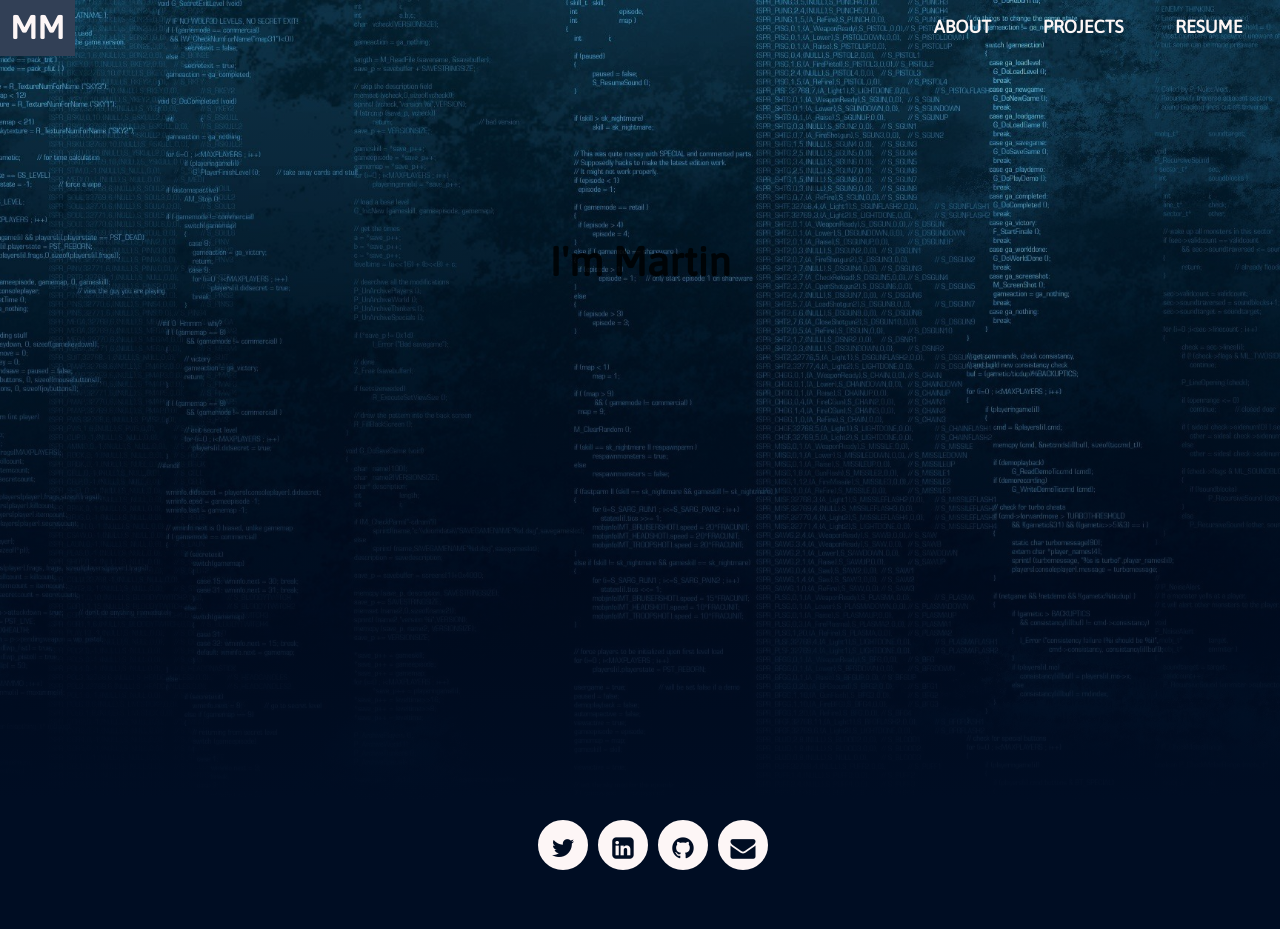
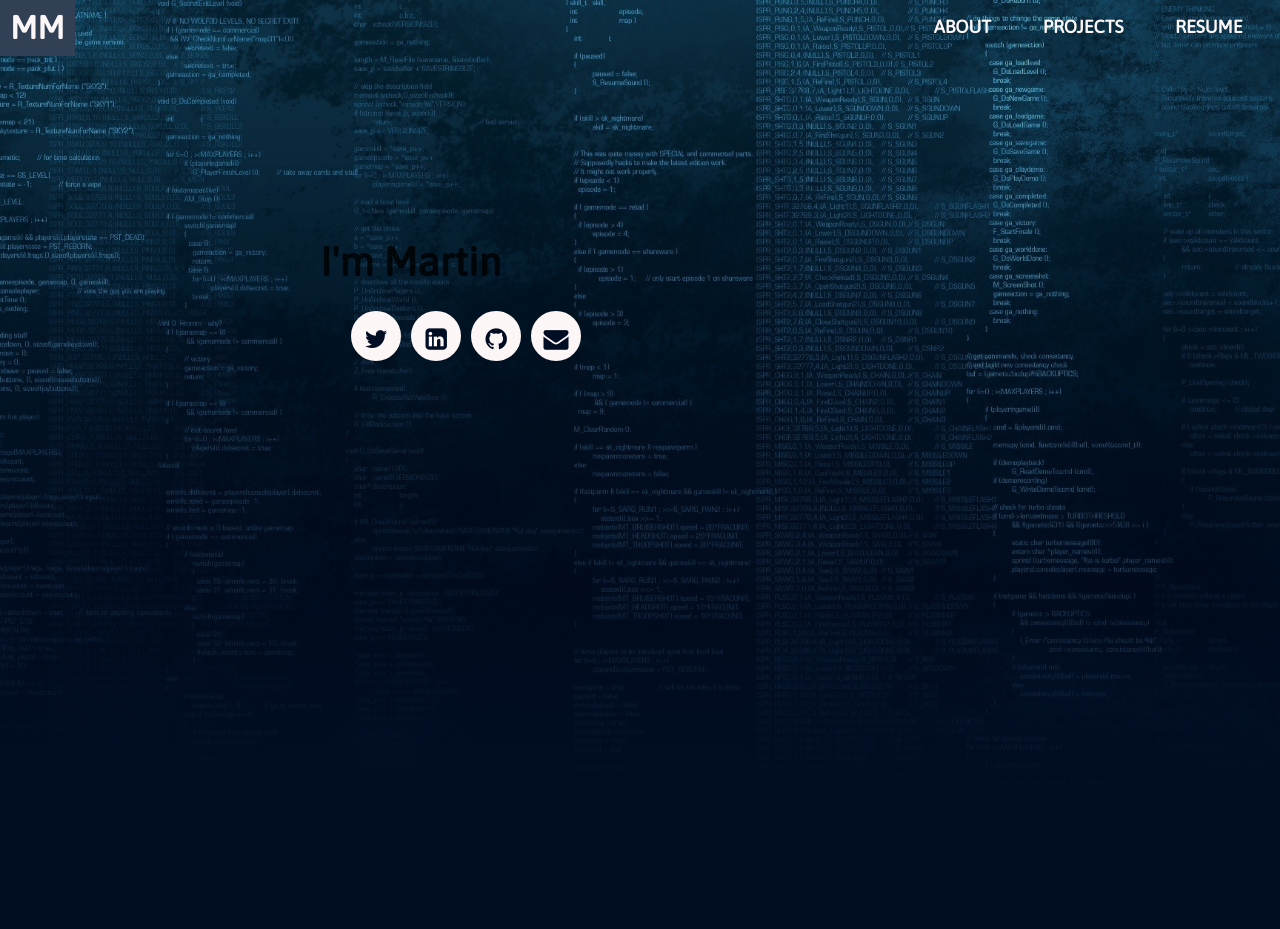
Before and after one commit to marmals/gatsby-portfolio, a Gatsby site: page / in a window 1280 px wide. After the commit the page ends 800 px from the top, so only its background shows below. Built offline with nearby package versions, Linux system fonts and the light colour scheme; Gatsby itself is replaced by a stand-in of ours.

Commit message:
fixed some homepage layout stuff

```diff
--- a/src/components/homePageImage.js
+++ b/src/components/homePageImage.js
@@ -1,11 +1,14 @@
 import React from "react"
 
 import homePageImageStyles from "../sass/components/homePageImage.module.scss"
+import FooterPanel from "./footerPanel"
+
 
 const HomePageImage = () => {
   return (
     <div className={homePageImageStyles.component}>
       <h1>I'm Martin</h1>
+      <section><FooterPanel/></section>
     </div>
     )
 }
--- a/src/components/homePageLayout.js
+++ b/src/components/homePageLayout.js
@@ -2,7 +2,6 @@ import React from "react"
 import PropTypes from "prop-types"
 
 import Header from "./header"
-import Footer from "./footer"
 
 import "../sass/layout/index.scss"
 import layoutStyles from '../sass/layout/homePageLayout.module.scss';
@@ -15,7 +14,6 @@ const HomePageLayout = ({ children }) => {
       <div className={layoutStyles.container}>
         <main>{children}</main>
       </div>
-      <Footer/>
     </>
   )
 }
--- a/src/sass/components/homePageImage.module.scss
+++ b/src/sass/components/homePageImage.module.scss
@@ -9,7 +9,12 @@
         text-transform: none;
         padding-top: 30vh;
         display: flex;
-        justify-content: center;
-        align-items: center;
+        align-items: left;
+        padding-left: 40vh;
+    }
+    section{
+        display: flex;
+        justify-content: left;
+        padding-left: 20vh;
     }
 }
--- a/src/sass/components/project.scss
+++ b/src/sass/components/project.scss
@@ -66,3 +66,9 @@
         }
     }
 }
+
+@media (min-width: 40rem) {
+    .container .card .face.face1{
+        transform: translateY(0);
+    }
+  }
--- a/src/sass/layout/homePageLayout.module.scss
+++ b/src/sass/layout/homePageLayout.module.scss
@@ -16,4 +16,5 @@ body{
     display: flex;
     flex-direction: column;
     min-height: 100vh;
+
 }
```
Also changed, not shown: src/sass/components/projects.module.scss (+4 -4 lines).
